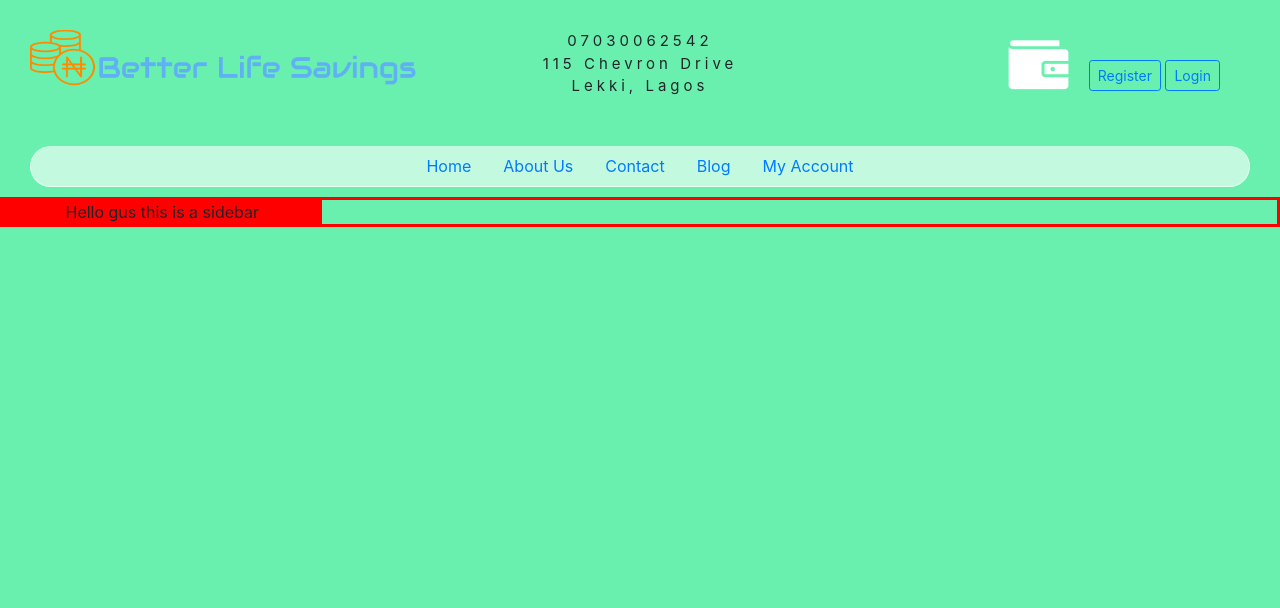
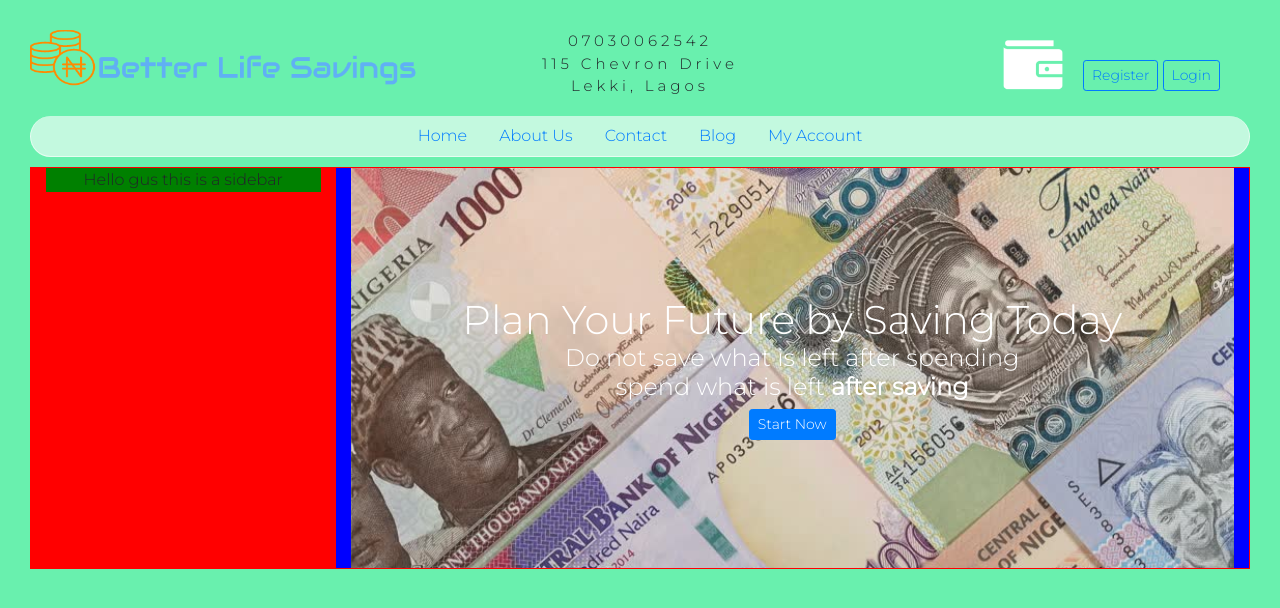
Before and after one commit to Emuohwo/BetterLifeSavings, a React (Create React App) app: page / in a window 1280 px wide. Shown: the top 608 px of the page. Built offline with nearby package versions, Linux system fonts and the light colour scheme.

Commit message:
featurs added: banner and sidenav

```diff
--- a/public/index.html
+++ b/public/index.html
@@ -31,6 +31,7 @@
       integrity="sha384-Vkoo8x4CGsO3+Hhxv8T/Q5PaXtkKtu6ug5TOeNV6gBiFeWPGFN9MuhOf23Q9Ifjh"
       crossorigin="anonymous"
     />
+    <link href="https://fonts.googleapis.com/css2?family=Montserrat:wght@300&display=swap" rel="stylesheet">
   </head>
   <body>
     <noscript>You need to enable JavaScript to run this app.</noscript>
--- a/src/App.module.css
+++ b/src/App.module.css
@@ -2,6 +2,11 @@
   text-align: center;
   height:100vh;
   background-color: #69f0ae;
+  box-sizing: border-box;
+  padding:30px;
+  margin:0;
+  overflow: hidden;
+  font-family: 'Montserrat', sans-serif;
   /*background-image: linear-gradient(#40c4ff,#ffff8d);*/
   /*background-image: linear-gradient(#69f0ae,white,#69f0ae);*/
 }
--- a/src/components/AppBar.js
+++ b/src/components/AppBar.js
@@ -32,7 +32,7 @@ export const AppBar = () => (
 );
 const styles = {
   appbar: {
-    padding: "30px",
+    padding:0,
     height: "50px !important",
   },
   info: {
--- a/src/components/TopNav.js
+++ b/src/components/TopNav.js
@@ -17,7 +17,7 @@ export const TopNav = () => (
 
 const Wrapper = styled.div`
   background: rgba(255, 255, 255, 0.6);
-  margin: 10px 30px;
+  margin: 10px 0;
   border-radius: 30px;
   border: 1px solid rgba(255, 255, 255, 0.6);
   border-top: none;
--- a/src/screens/home/Main.js
+++ b/src/screens/home/Main.js
@@ -1,20 +1,42 @@
 import React from 'react'
 import styled from 'styled-components'
 import bg from '../../images/1.jpg'
+import {Button} from 'react-bootstrap'
 
 const Section = styled.section`
-background:blue
+background:blue;
+height:400px;
+float:right !important;
 `
 const Banner = styled.div`
-background:url(bg);
+height:100% !important;
+display:flex;
+justify-content:center;
+align-items:center;
+flex-direction:column;
+color:white;
+background-image:url(${bg});
 background-size:cover;
-background-position:center
+background-position:center;
+h1{
+    margin:auto;
+
 `
 
 export const Main = () => (
-    <Section className='col-sm-8'>
+    <Section className='col-sm-9'>
         <Banner>
+            <div>
+            <h1>
+                Plan Your Future by Saving Today
+            </h1>
+            <h4>
+                Do not save what is left after spending<br/>
+                spend what is left <strong>after saving</strong>
+            </h4>
+            <Button variant="primary" size="sm">Start Now</Button>
+            </div>
+        </Banner>
 
-        </Banner>
     </Section>
 )
--- a/src/screens/home/SideBar.js
+++ b/src/screens/home/SideBar.js
@@ -3,7 +3,12 @@ import styled from 'styled-components'
 
 const Div = styled.div`
 background:red;
+margin:0;
 `
 export const SideBar = () => (
-    <Div className='col-sm-3'>Hello gus this is a sidebar</Div>
+    <Div className='col-sm-3'>
+        <div style={{background:'green'}}>
+        Hello gus this is a sidebar
+        </div>
+    </Div>
 )
--- a/src/screens/home/index.js
+++ b/src/screens/home/index.js
@@ -3,11 +3,15 @@ import {SideBar} from './SideBar'
 import {Main} from './Main'
 import styled from 'styled-components'
 const Section = styled.section`
-border: 3px solid red
+border: 1px solid red;
+box-sizing:border-box;
+padding:0;
+margin:0;
+
 `
 
 const Home = () => (
-    <Section>
+    <Section className='row'>
         <SideBar />
         <Main />
     </Section>
```
Also changed, not shown: 1 other file (tests, documents, lock files or other folders).
